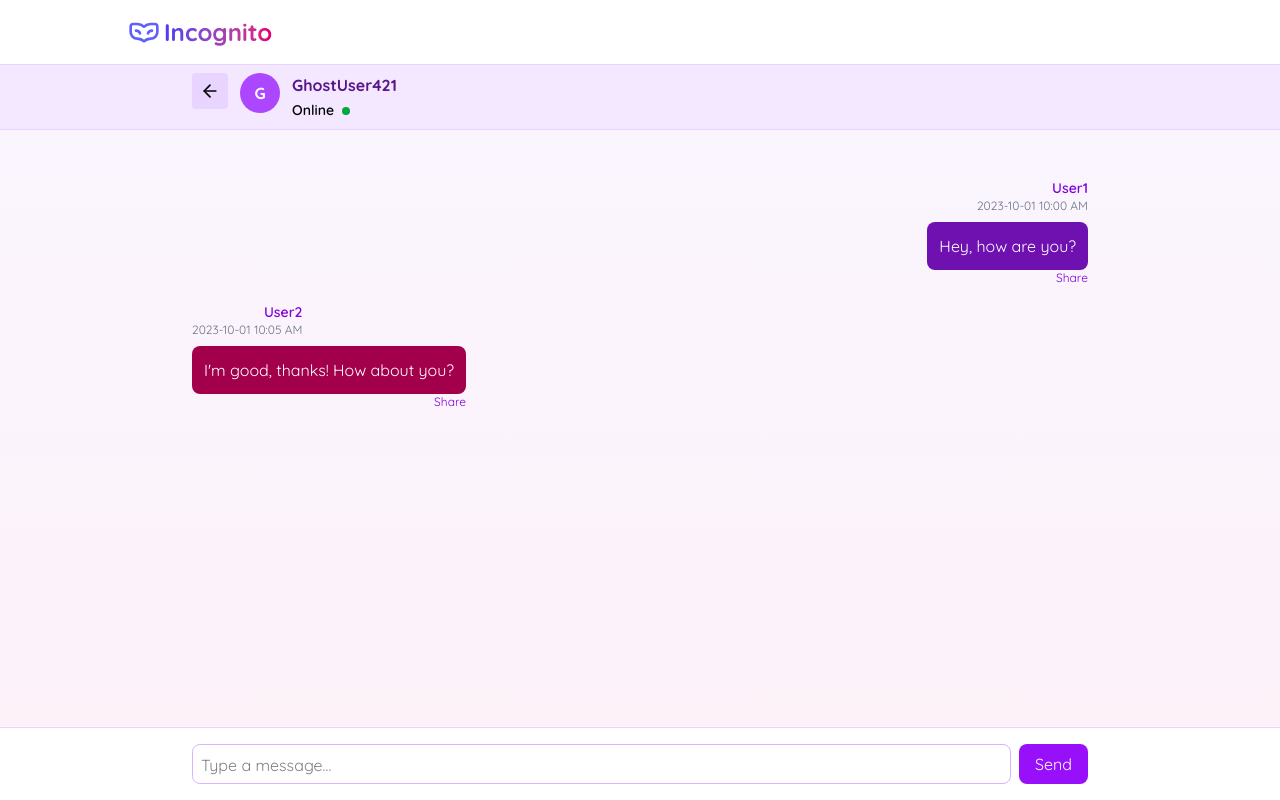
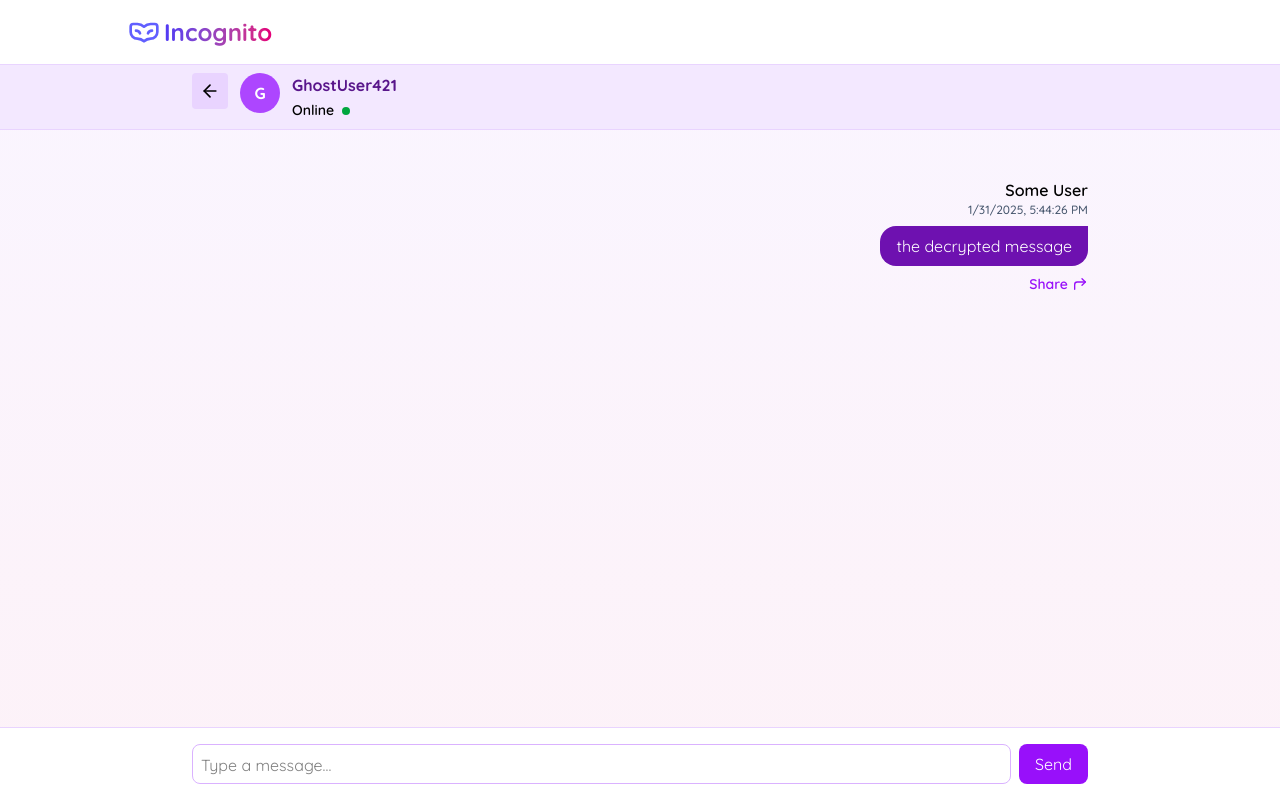
Before and after one commit to ajiohjesse/incognito-frontend, a React (Vite) app: page /u/messages/1 in a window 1280 px wide. Built offline with nearby package versions, Linux system fonts and the light colour scheme.

Commit message:
feat: complete design of conversation page

```diff
--- /dev/null
+++ b/src/api/types.ts
@@ -0,0 +1,39 @@
+type User = {
+  id: string;
+  username: string;
+  publicKey: string;
+};
+
+type Conversation = {
+  id: string;
+  user1Id: string;
+  user2Id: string;
+  sharedKeyEncryptedByUser1: string;
+  sharedKeyEncryptedByUser2: string;
+  createdAt: string;
+  user_user1Id: {
+    id: string;
+    username: string;
+    publicKey: string;
+  };
+  user_user2Id: {
+    id: string;
+    username: string;
+    publicKey: string;
+  };
+};
+
+type Message = {
+  id: string;
+  createdAt: string;
+  conversationId: string;
+  senderId: string;
+  contentEncrypted: string;
+  isDelivered: boolean;
+};
+
+export type ApiTypes = {
+  user: User;
+  conversation: Conversation;
+  message: Message;
+};
--- /dev/null
+++ b/src/lib/encrypter.ts
@@ -0,0 +1,95 @@
+class Encrypter {
+  async generateKeyPair(): Promise<{ publicKey: string; privateKey: string }> {
+    const keyPair = await crypto.subtle.generateKey(
+      {
+        name: "RSA-OAEP",
+        modulusLength: 4096,
+        publicExponent: new Uint8Array([1, 0, 1]),
+        hash: "SHA-256",
+      },
+      true,
+      ["encrypt", "decrypt"],
+    );
+
+    const publicKey = await crypto.subtle.exportKey("spki", keyPair.publicKey);
+    const privateKey = await crypto.subtle.exportKey(
+      "pkcs8",
+      keyPair.privateKey,
+    );
+
+    return {
+      publicKey: this.arrayBufferToBase64(publicKey),
+      privateKey: this.arrayBufferToBase64(privateKey),
+    };
+  }
+
+  async encryptMessage(
+    publicKeyBase64: string,
+    message: string,
+  ): Promise<string> {
+    const publicKey = await this.importPublicKey(publicKeyBase64);
+    const encodedMessage = new TextEncoder().encode(message);
+    const encryptedMessage = await crypto.subtle.encrypt(
+      { name: "RSA-OAEP" },
+      publicKey,
+      encodedMessage,
+    );
+
+    return this.arrayBufferToBase64(encryptedMessage);
+  }
+
+  async decryptMessage(
+    privateKeyBase64: string,
+    encryptedMessageBase64: string,
+  ): Promise<string> {
+    const privateKey = await this.importPrivateKey(privateKeyBase64);
+    const encryptedMessage = this.base64ToArrayBuffer(encryptedMessageBase64);
+    const decryptedMessage = await crypto.subtle.decrypt(
+      { name: "RSA-OAEP" },
+      privateKey,
+      encryptedMessage,
+    );
+
+    return new TextDecoder().decode(decryptedMessage);
+  }
+
+  private async importPublicKey(publicKeyBase64: string): Promise<CryptoKey> {
+    return await crypto.subtle.importKey(
+      "spki",
+      this.base64ToArrayBuffer(publicKeyBase64),
+      { name: "RSA-OAEP", hash: "SHA-256" },
+      true,
+      ["encrypt"],
+    );
+  }
+
+  private async importPrivateKey(privateKeyBase64: string): Promise<CryptoKey> {
+    return await crypto.subtle.importKey(
+      "pkcs8",
+      this.base64ToArrayBuffer(privateKeyBase64),
+      { name: "RSA-OAEP", hash: "SHA-256" },
+      true,
+      ["decrypt"],
+    );
+  }
+
+  private arrayBufferToBase64(buffer: ArrayBuffer): string {
+    const bytes = new Uint8Array(buffer);
+    let binary = "";
+    for (let i = 0; i < bytes.byteLength; i++) {
+      binary += String.fromCharCode(bytes[i]);
+    }
+    return btoa(binary);
+  }
+
+  private base64ToArrayBuffer(base64: string): ArrayBuffer {
+    const binaryString = atob(base64);
+    const bytes = new Uint8Array(binaryString.length);
+    for (let i = 0; i < binaryString.length; i++) {
+      bytes[i] = binaryString.charCodeAt(i);
+    }
+    return bytes.buffer;
+  }
+}
+
+export default Encrypter;
--- /dev/null
+++ b/src/lib/storage.ts
@@ -0,0 +1,27 @@
+const keys = {
+  deviceIdKey: "incognito-device-id",
+  publicKey: "incognito-public-key",
+} as const;
+
+function getDeviceId() {
+  return localStorage.getItem(keys.deviceIdKey);
+}
+
+function setDeviceId(deviceId: string) {
+  localStorage.setItem(keys.deviceIdKey, deviceId);
+}
+
+function getPublicKey() {
+  return localStorage.getItem(keys.publicKey);
+}
+
+function setPublicKey(publicKey: string) {
+  localStorage.setItem(keys.publicKey, publicKey);
+}
+
+export const storage = {
+  getDeviceId,
+  setDeviceId,
+  getPublicKey,
+  setPublicKey,
+};
--- a/src/pages/conversation.tsx
+++ b/src/pages/conversation.tsx
@@ -1,7 +1,9 @@
-import { ArrowLeft } from "lucide-react";
+import { ArrowLeft, CornerUpRight } from "lucide-react";
 import React, { useEffect, useRef, useState } from "react";
+import { ApiTypes } from "../api/types";
 import ActiveStatus from "../components/active-status";
 import Header from "../components/header";
+import { cn } from "../lib/utils";
 
 interface Message {
   id: number;
@@ -11,74 +13,23 @@ interface Message {
 }
 
 const Conversation: React.FC = () => {
-  const [messages, setMessages] = useState<Message[]>([
-    {
-      id: 1,
-      username: "User1",
-      message: "Hey, how are you?",
-      date: "2023-10-01 10:00 AM",
-    },
-    {
-      id: 2,
-      username: "User2",
-      message: "I'm good, thanks! How about you?",
-      date: "2023-10-01 10:05 AM",
-    },
-  ]);
-  const [newMessage, setNewMessage] = useState("");
-  const textareaRef = useRef<HTMLTextAreaElement>(null);
-  const chatContainerRef = useRef<HTMLDivElement>(null);
-
-  // Adjust textarea height based on content
-  useEffect(() => {
-    if (textareaRef.current) {
-      textareaRef.current.style.height = "auto"; // Reset height
-      textareaRef.current.style.height = `${textareaRef.current.scrollHeight}px`; // Set height based on scroll height
-    }
-  }, [newMessage]);
-
-  // Auto-scroll to the latest message
-  useEffect(() => {
-    if (chatContainerRef.current) {
-      chatContainerRef.current.scrollTop =
-        chatContainerRef.current.scrollHeight;
-    }
-  }, [messages]);
-
-  const handleSendMessage = () => {
-    if (newMessage.trim() === "") return;
-
-    const newMsg: Message = {
-      id: messages.length + 1,
-      username: "User1", // Replace with dynamic user logic
-      message: newMessage,
-      date: new Date().toLocaleString(),
-    };
-
-    setMessages([...messages, newMsg]);
-    setNewMessage("");
-  };
-
-  const handleKeyDown = (e: React.KeyboardEvent<HTMLTextAreaElement>) => {
-    if (e.key === "Enter" && !e.shiftKey) {
-      e.preventDefault(); // Prevent new line on Enter key
-      handleSendMessage();
-    }
-  };
-
-  const handleShareMessage = (message: string) => {
-    navigator.clipboard.writeText(message).then(() => {
-      alert("Message copied to clipboard!");
-    });
-  };
-
   return (
     <>
       <Header />
+      <main className="flex h-[calc(100dvh-64px)] flex-col bg-gradient-to-b from-purple-50 to-pink-50">
+        <ConversationHeader />
+        <ConversationBody />
+        <ConversationFooter />
+      </main>
+    </>
+  );
+};
 
-      <main className="flex h-[calc(100dvh-64px)] flex-col bg-gradient-to-b from-purple-50 to-pink-50">
-        {/* Fixed Header Section */}
-        <div className="z-10 border-y border-purple-200 bg-purple-100 px-4 py-2">
+export default Conversation;
+
+const ConversationHeader = () => {
+  return (
+    <div className="border-y border-purple-200 bg-purple-100 px-4 py-2">
       <div className="mx-auto grid max-w-4xl">
         <span className="flex gap-3">
           <a
@@ -98,70 +49,112 @@ const Conversation: React.FC = () => {
         </span>
       </div>
     </div>
+  );
+};
 
-        {/* Chat Section */}
+const ConversationBody = () => {
+  const [messages] = useState<string[]>(["Sample message"]);
+  const chatContainerRef = useRef<HTMLDivElement>(null);
+
+  // Auto-scroll to the latest message
+  useEffect(() => {
+    if (chatContainerRef.current) {
+      chatContainerRef.current.scrollTop =
+        chatContainerRef.current.scrollHeight;
+    }
+  }, [messages]);
+
+  return (
     <section
       ref={chatContainerRef}
       className="mx-auto w-full flex-1 overflow-y-auto p-4 py-12"
     >
       <div className="mx-auto max-w-4xl space-y-8">
-            {messages.map((msg) => (
-              <div
-                key={msg.id}
-                className={`flex flex-col ${
-                  msg.username === "User1" ? "items-end" : "items-start"
-                }`}
-              >
-                <div className="mb-2 grid">
-                  <span className="justify-self-end text-sm font-semibold text-purple-700">
-                    {msg.username}
-                  </span>
-                  <span className="text-xs text-gray-500">{msg.date}</span>
-                </div>
-                <div
-                  className={`relative max-w-[70%] rounded-lg p-3 break-words ${
-                    msg.username === "User1"
-                      ? "bg-purple-800 text-white"
-                      : "bg-pink-800 text-white"
-                  }`}
-                >
-                  <p>{msg.message}</p>
-                  <button
-                    onClick={() => handleShareMessage(msg.message)}
-                    className="absolute right-0 -bottom-4 text-xs text-purple-700 hover:text-purple-900"
-                  >
-                    Share
-                  </button>
-                </div>
-              </div>
+        {messages.map((_, idx) => (
+          <Message key={idx} message={null} conversation={null} />
         ))}
       </div>
     </section>
+  );
+};
 
-        {/* Message Input Section */}
+const ConversationFooter = () => {
+  const [newMessage, setNewMessage] = useState("");
+  const textareaRef = useRef<HTMLTextAreaElement>(null);
+
+  // Adjust textarea height based on content
+  useEffect(() => {
+    if (textareaRef.current) {
+      textareaRef.current.style.height = "auto"; // Reset height
+      textareaRef.current.style.height = `${textareaRef.current.scrollHeight}px`; // Set height based on scroll height
+    }
+  }, [newMessage]);
+
+  // const handleKeyDown = (e: React.KeyboardEvent<HTMLTextAreaElement>) => {
+  //   if (e.key === "Enter" && !e.shiftKey) {
+  //     e.preventDefault(); // Prevent new line on Enter key
+  //   }
+  // };
+
+  return (
     <div className="border-t border-purple-200 bg-white p-4">
       <div className="mx-auto flex max-w-4xl items-end space-x-2">
         <textarea
           ref={textareaRef}
           value={newMessage}
           onChange={(e) => setNewMessage(e.target.value)}
-              onKeyDown={handleKeyDown}
+          // onKeyDown={handleKeyDown}
           placeholder="Type a message..."
           rows={1}
           className="max-h-32 flex-1 resize-none overflow-y-auto rounded-lg border border-purple-300 p-2 focus:ring-2 focus:ring-purple-500 focus:outline-none"
           style={{ minHeight: "40px" }} // Minimum height for the textarea
         />
         <button
-              onClick={handleSendMessage}
+          // onClick={handleSendMessage}
           className="cursor-pointer rounded-lg bg-purple-600 px-4 py-2 text-white hover:bg-purple-700"
         >
           Send
         </button>
       </div>
     </div>
-      </main>
-    </>
   );
 };
 
-export default Conversation;
+interface MessageProps {
+  message: ApiTypes["message"] | null;
+  conversation: ApiTypes["conversation"] | null;
+}
+
+// eslint-disable-next-line @typescript-eslint/no-unused-vars
+const Message = (_props: MessageProps) => {
+  const userId = "User1";
+
+  return (
+    <div
+      className={cn(
+        "flex flex-col",
+        userId === "User1" ? "items-end" : "items-start",
+      )}
+    >
+      <div className="mb-2 grid">
+        <span className="justify-self-end font-semibold">Some User</span>
+        <span className="text-xs font-medium text-slate-600">
+          {new Date().toLocaleString()}
+        </span>
+      </div>
+      <div
+        className={cn(
+          "relative max-w-[70%] rounded-2xl rounded-tr-none px-4 py-2 break-words",
+          userId === "User1"
+            ? "bg-purple-800 text-white"
+            : "bg-pink-800 text-white",
+        )}
+      >
+        <p>the decrypted message</p>
+      </div>
+      <button className="mt-2 flex items-center gap-1 text-sm font-semibold text-purple-600 hover:text-purple-900">
+        Share <CornerUpRight className="size-4" />
+      </button>
+    </div>
+  );
+};
```
Lines whose indentation alone changed are shown as unchanged.
